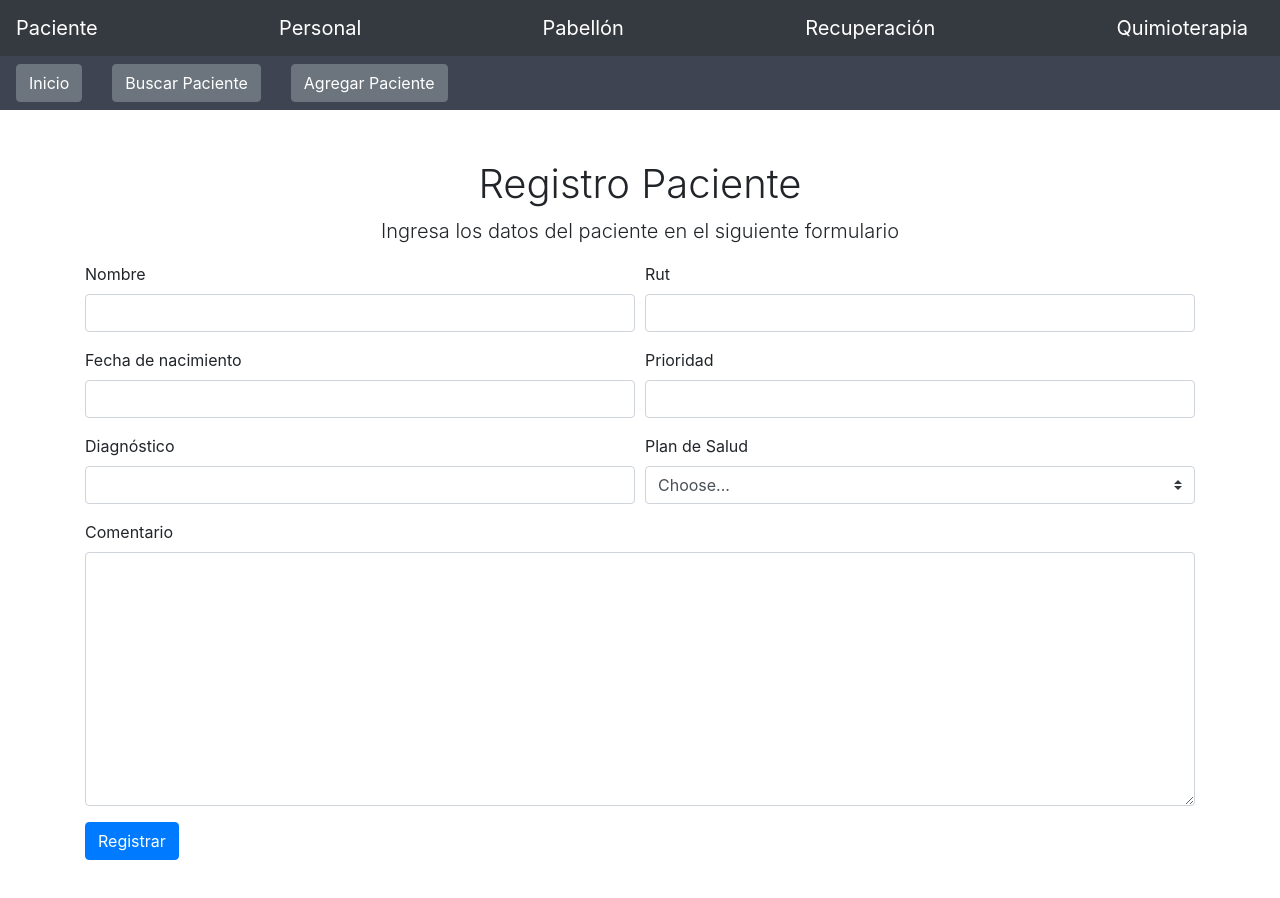
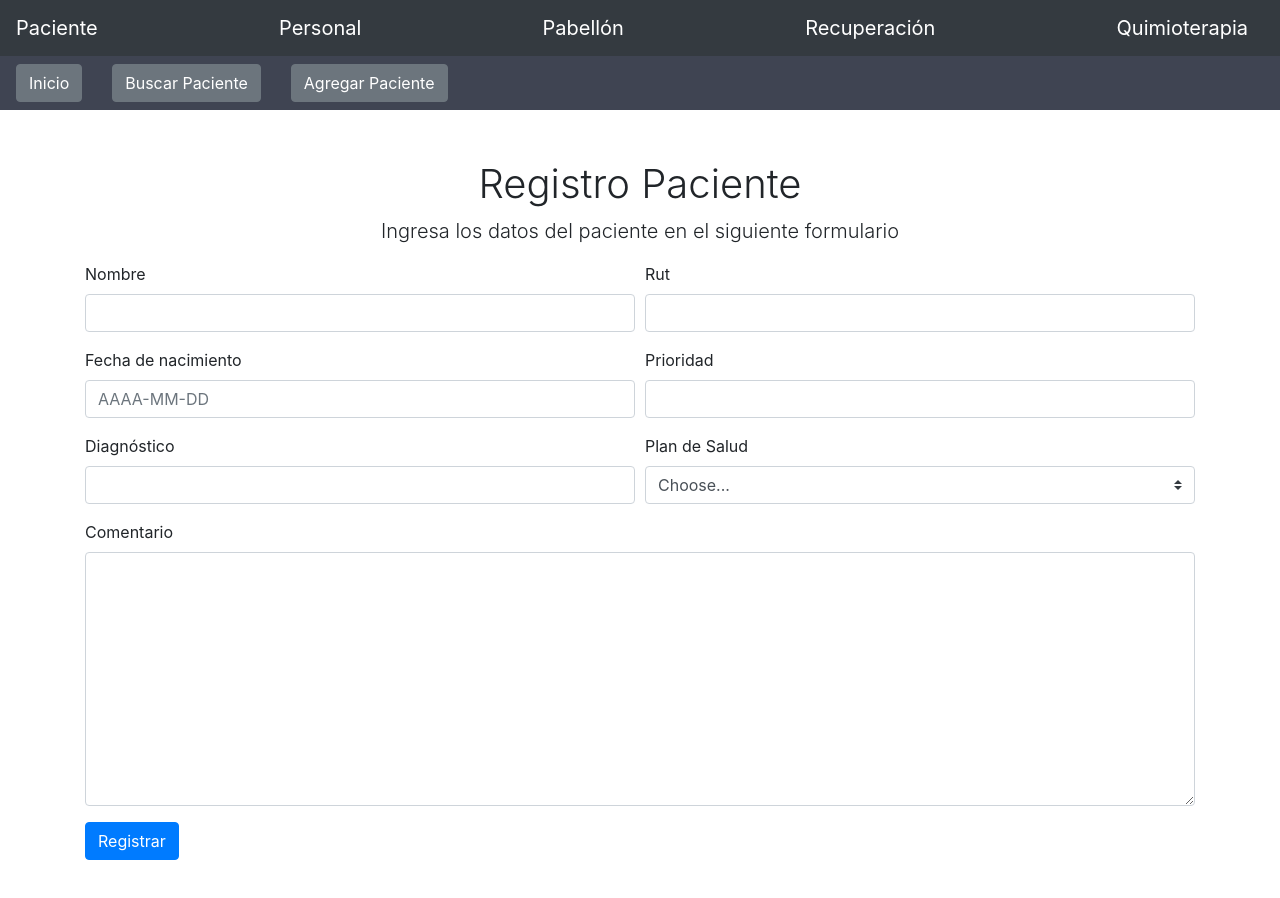
Before and after one commit to RodrigoCaya/Front-Isw, a React (Create React App) app in the folder frontisw/: page /registro in a window 1280 px wide. Shown: the top 898 px of the page. Built offline with nearby package versions, Linux system fonts and the light colour scheme.

Commit message:
console errors fixed

```diff
--- a/frontisw/src/components/NavBarPaciente/NavBarPaciente.js
+++ b/frontisw/src/components/NavBarPaciente/NavBarPaciente.js
@@ -27,7 +27,7 @@ class NavBarPaciente extends Component{ //transforma la clase en componente
                 <div className='nav-options'>
                         {pages.map( (value, index) => {
                             return(
-                                <button type="button" class="btn btn-secondary" style={{marginRight: '30px'}}
+                                <button type="button" className="btn btn-secondary" style={{marginRight: '30px'}}
                                     onClick={() => {history.push(value.path)}}
                                     key={index}
                                 >
--- /dev/null
+++ b/frontisw/src/components/form/Paciente.js
@@ -0,0 +1,76 @@
+import React, { useState } from 'react';
+import PropTypes from "prop-types";
+
+
+const Paciente = ({
+  onSubmit
+  }) => {
+    const [nombre, setNombre] = useState('');
+    const [rut, setRut] = useState('');
+    const [fecha_de_nacimiento, setFecha_de_nacimiento] = useState('');
+    const [prioridad, setPrioridad] = useState('');
+    const [programa_de_salud, setPrograma_de_salud] = useState('');
+    const [diagnostico, setDiagnostico] = useState('');
+    const [comentario, setComentario] = useState('');
+
+    return(
+        <form className="needs-validation" noValidate>
+        <div className="form-row">
+            <div className="col-md-6 mb-3">
+            <label htmlFor="validationTooltip01">Nombre</label>
+            <input value={nombre} type="text" onChange={(event) => setNombre(event.target.value)} className="form-control" id="validation01"/>
+            </div>
+
+            <div className="col-md-6 mb-3">
+            <label htmlFor="validationTooltip02">Rut</label>
+            <input value={rut} type="text" onChange={(event) => setRut(event.target.value)} className="form-control" id="validation02"/>
+            </div>
+
+            <div className="col-md-6 mb-3">
+            <label htmlFor="validationTooltip02">Fecha de nacimiento</label>
+            <input type="text" onChange={(event) => setFecha_de_nacimiento(event.target.value)} className="form-control" id="validation03" placeholder="AAAA-MM-DD"/>
+            </div>
+
+            <div className="col-md-6 mb-3">
+            <label htmlFor="validationTooltip02">Prioridad</label>
+            <input value={prioridad} type="text" onChange={(event) => setPrioridad(event.target.value)} className="form-control" id="validation04"/>
+            </div>
+        </div>
+
+        <div className="form-row">
+            <div className="col-md-6 mb-3">
+            <label htmlFor="validationTooltip03">Diagnóstico</label>
+            <input value={diagnostico} type="text" onChange={(event) => setDiagnostico(event.target.value)} className="form-control" id="validation05" required/>
+            </div>
+
+            <div className="col-md-6 mb-3">
+            <label htmlFor="validationTooltip04">Plan de Salud</label>
+            <select defaultValue="" className="custom-select" id="validation06" required>
+                <option disabled value="">Choose...</option>
+                <option onSubmit={(event) => setPrograma_de_salud('FONASA')}>FONASA</option>
+                <option onSubmit={(event) => setPrograma_de_salud('ISAPRE')}>ISAPRE</option>
+            </select>
+            </div>
+
+            <div className="col-md-12 mb-3">
+            <label htmlFor="validationTooltip03">Comentario</label>
+            <textarea value={comentario} onChange={(event) => setComentario(event.target.value)} className="form-control" id="descripcionProblema" rows="10"></textarea>
+            </div>
+        </div>
+        {console.log(programa_de_salud)}
+        <button
+        onClick={(event) => onSubmit({'id_quimio': null,'id_recuperacion': null,'nombre': nombre,'fecha_de_nacimiento': fecha_de_nacimiento,'fecha_de_defuncion': null,'rut': rut,'programa_de_salud': programa_de_salud,'diagnostico': diagnostico,'entrada': null,'salida': null,'prioridad': prioridad,'comentario': comentario})}
+        className="btn btn-primary">Registrar</button>
+        </form>
+    );
+  }
+
+Paciente.propTypes = {
+  onSubmit: PropTypes.func,
+}
+
+Paciente.defaultProps = {
+  onSubmit: () => {},
+}
+
+export default Paciente;
--- a/frontisw/src/components/tables.js
+++ b/frontisw/src/components/tables.js
@@ -40,8 +40,8 @@ class Tables extends Component{ //transforma la clase en componente
             <tbody>
                 {pacientes.map((pacientes,index)=>{
                     return (
-                    <tr>
-                        <React.Fragment key={pacientes.id}>
+                    <tr key={pacientes.id}>
+                        <React.Fragment>
                             <th scope="row">{index+1}</th>
                             <td>{pacientes.id}</td>
                             <td>{pacientes.nombre}</td>
@@ -50,7 +50,6 @@ class Tables extends Component{ //transforma la clase en componente
                             <td>{pacientes.diagnostico}</td>
                             <td>{pacientes.id_quimio}</td>
                             <td>{pacientes.id_recuperacion}</td>
-                            <br></br>
                         </React.Fragment>
                     </tr>
                     )
--- a/frontisw/src/helpers/api.js
+++ b/frontisw/src/helpers/api.js
@@ -1,7 +1,8 @@
 import axios from 'axios';
 
 const endpoints = {
-    development: 'https://loapisw.herokuapp.com/',
+    // development: 'https://loapisw.herokuapp.com/',
+    development: 'http://localhost:8000/',
 };
 
 export const api = axios.create({
--- a/frontisw/src/services/pacientes.service.js
+++ b/frontisw/src/services/pacientes.service.js
@@ -11,7 +11,7 @@ function show(pacienteId) {
 }
 
 function create(data) {
-    return api.post(`${basePath}/`, data);
+    return api.post(`${basePath}/paciente`, data);
 }
 
 const pacientesService = {
--- a/frontisw/src/views/PacienteRegistro/PacienteRegistro.js
+++ b/frontisw/src/views/PacienteRegistro/PacienteRegistro.js
@@ -1,66 +1,38 @@
 import React, { Component } from 'react';
+
+import Paciente from "../../components/form/Paciente";
+
+import pacientesService from '../../services/pacientes.service';
+
+
 class PacienteRegistro extends Component{ //transforma la clase en componente
+
+    constructor(props) {
+        super(props);
+
+        this.handlePacienteSubmit = this.handlePacienteSubmit.bind(this);
+      }
+
+    handlePacienteSubmit(data) {
+    pacientesService.create(data)
+        .then((response) => console.log(response))
+        .catch((error) => console.log(error));
+    }
 
     render(){//esto es para que muestre contenido HTML
         return(//codigo jsx
-        <div>
-            <div className="container" style={{display: 'block',  justifyContent:'center', alignItems:'center', height: '100vh', marginTop: '50px'}}>
-            <header class="masthead">
-                <div class="container h-100">
-                    <div class="row h-100 align-items-center">
-                        <div id="titulo" class="col-12 text-center">
-                            <h1 class="font-weight-light">Registro Paciente</h1>
-                            <p class="lead">Ingresa los datos del paciente en el siguiente formulario</p>
+        <div className="container" style={{display: 'block',  justifyContent:'center', alignItems:'center', height: '100vh', marginTop: '50px'}}>
+            <header className="masthead">
+                <div className="container h-100">
+                     <div className="row h-100 align-items-center">
+                        <div id="titulo" className="col-12 text-center">
+                            <h1 className="font-weight-light">Registro Paciente</h1>
+                            <p className="lead">Ingresa los datos del paciente en el siguiente formulario</p>
                         </div>
                     </div>
-                </div>
+                 </div>
             </header>
-            <form class="needs-validation" novalidate>
-            <div class="form-row">
-                <div class="col-md-6 mb-3">
-                <label for="validationTooltip01">Nombre</label>
-                <input type="text" class="form-control" id="validationTooltip01"/>
-
-                </div>
-                <div class="col-md-6 mb-3">
-                <label for="validationTooltip02">Rut</label>
-                <input type="text" class="form-control" id="validationTooltip02"/>
-
-                </div>
-                <div class="col-md-6 mb-3">
-                <label for="validationTooltip02">Fecha de nacimiento</label>
-                <input type="text" class="form-control" id="validationTooltip02"/>
-
-                </div>
-                <div class="col-md-6 mb-3">
-                <label for="validationTooltip02">Prioridad</label>
-                <input type="text" class="form-control" id="validationTooltip02"/>
-
-                </div>
-            </div>
-            <div class="form-row">
-                <div class="col-md-6 mb-3">
-                <label for="validationTooltip03">Diagnóstico</label>
-                <input type="text" class="form-control" id="validationTooltip03" required/>
-
-                </div>
-                <div class="col-md-6 mb-3">
-                <label for="validationTooltip04">Plan de Salud</label>
-                <select class="custom-select" id="validationTooltip04" required>
-                    <option selected disabled value="">Choose...</option>
-                    <option>FONASA</option>
-                    <option>ISAPRE</option>
-                </select>
-                </div>
-                <div class="col-md-12 mb-3">
-                <label for="validationTooltip03">Comentario</label>
-                <textarea class="form-control" id="descripcionProblema" rows="10"></textarea>
-
-                </div>
-            </div>
-            <button class="btn btn-primary" type="submit">Registrar</button>
-            </form>
-        </div>
+            <Paciente onSubmit={this.handlePacienteSubmit}></Paciente>
         </div>
         );
     }
```
